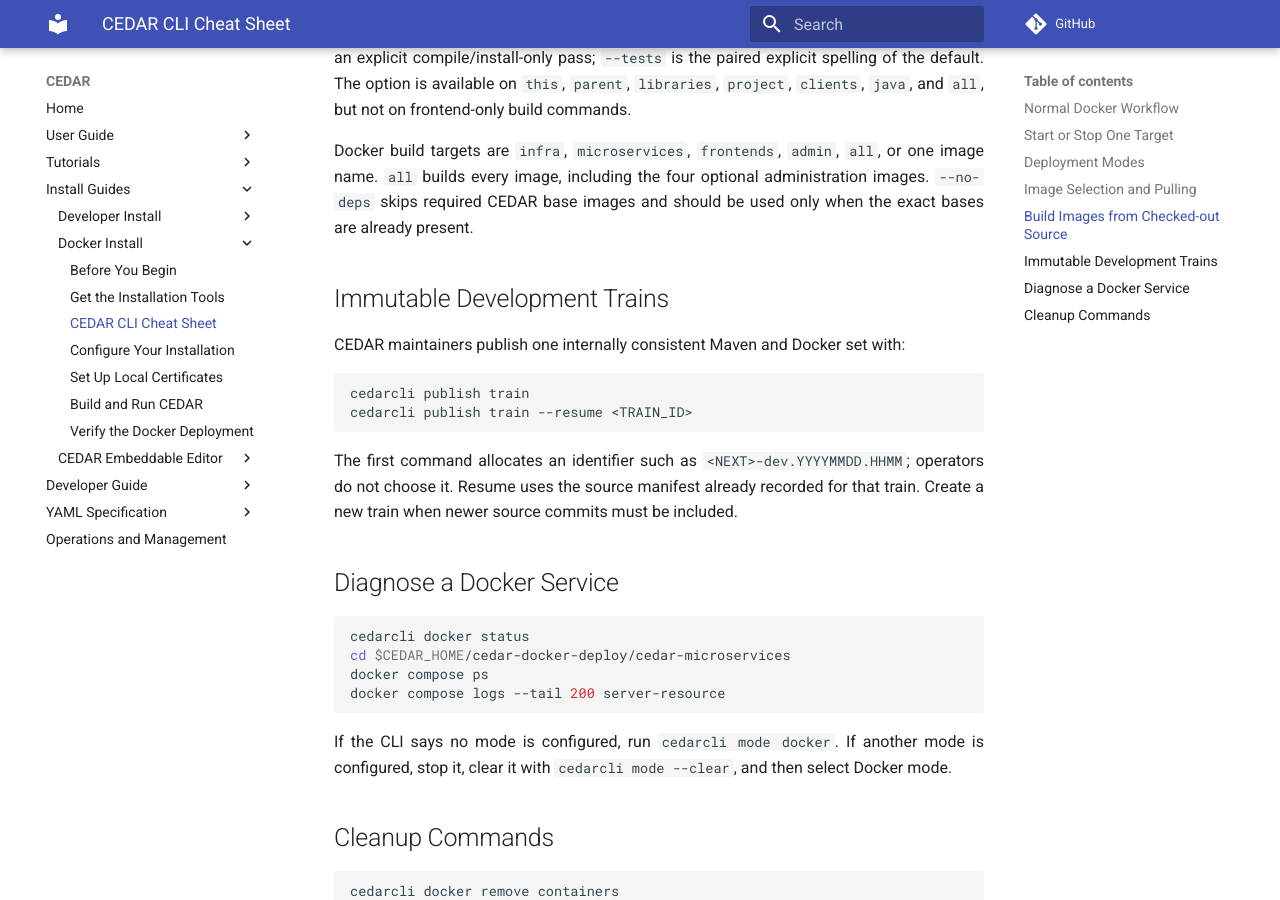
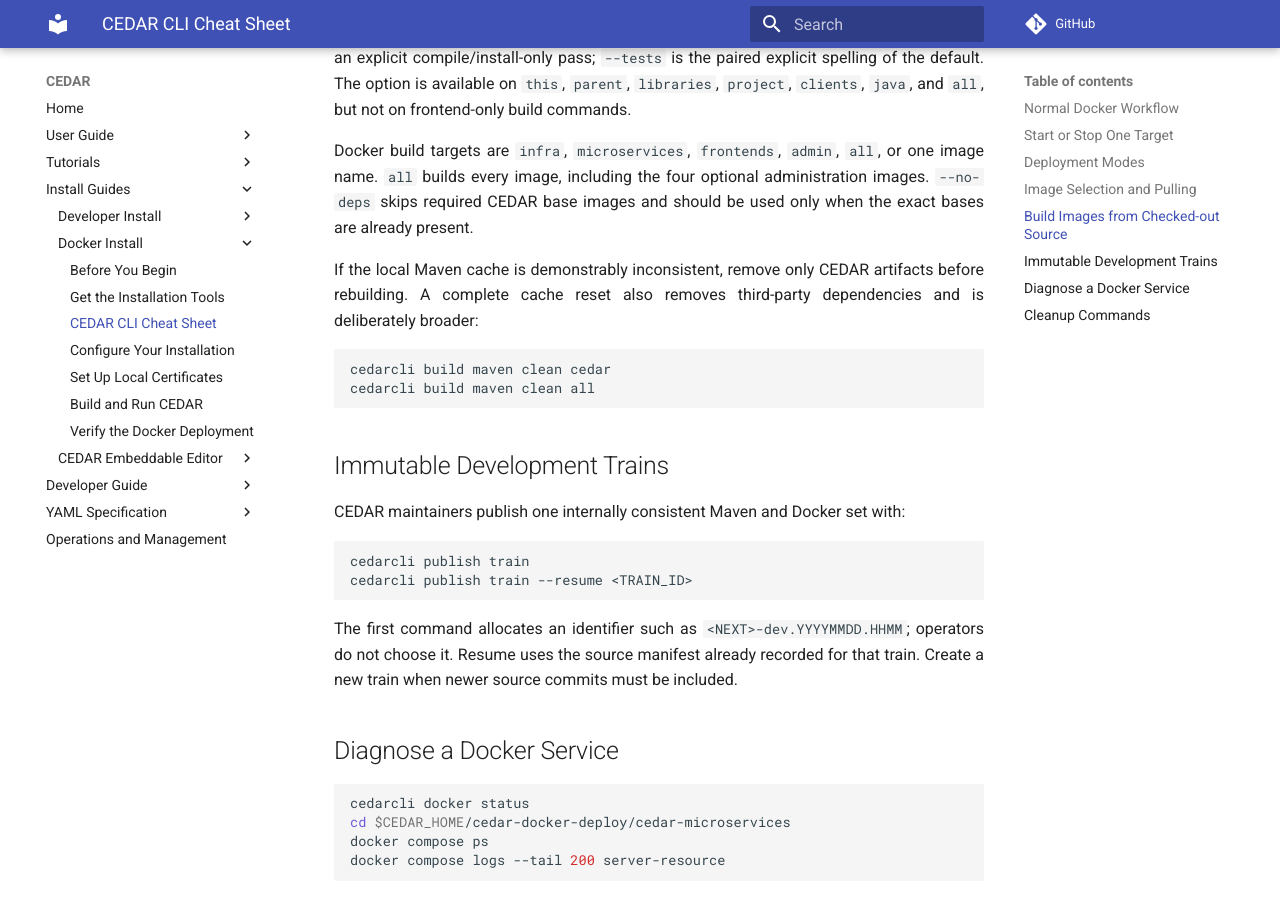
Before and after one commit to metadatacenter/cedar-mkdocs, an MkDocs documentation site: the page built from docs/install-docker/cedarcli-cheat-sheet.md, in a window 1280 px wide and 900 px high, scrolled down 2329 px. Built offline with MkDocs 1.6.1 and Material for MkDocs 9.7.7, drawn with Linux system fonts in a browser that asks for light colours; comment, search, counter and statistics services are not loaded.

Commit message:
Update cedarcli build and release cheat sheet

````diff
--- a/docs/install-docker/cedarcli-cheat-sheet.md
+++ b/docs/install-docker/cedarcli-cheat-sheet.md
@@ -99,6 +99,15 @@
 `--no-deps` skips required CEDAR base images and should be used only when the exact bases are
 already present.
 
+If the local Maven cache is demonstrably inconsistent, remove only CEDAR artifacts before
+rebuilding. A complete cache reset also removes third-party dependencies and is deliberately
+broader:
+
+```bash
+cedarcli build maven clean cedar
+cedarcli build maven clean all
+```
+
 ## Immutable Development Trains
 
 CEDAR maintainers publish one internally consistent Maven and Docker set with:
````
Also changed, not shown: docs/developer-guide/cedarcli/maven.md (+2 -2 lines), docs/install-developer/building-the-code.md (+3 -3 lines), 2 other files.
